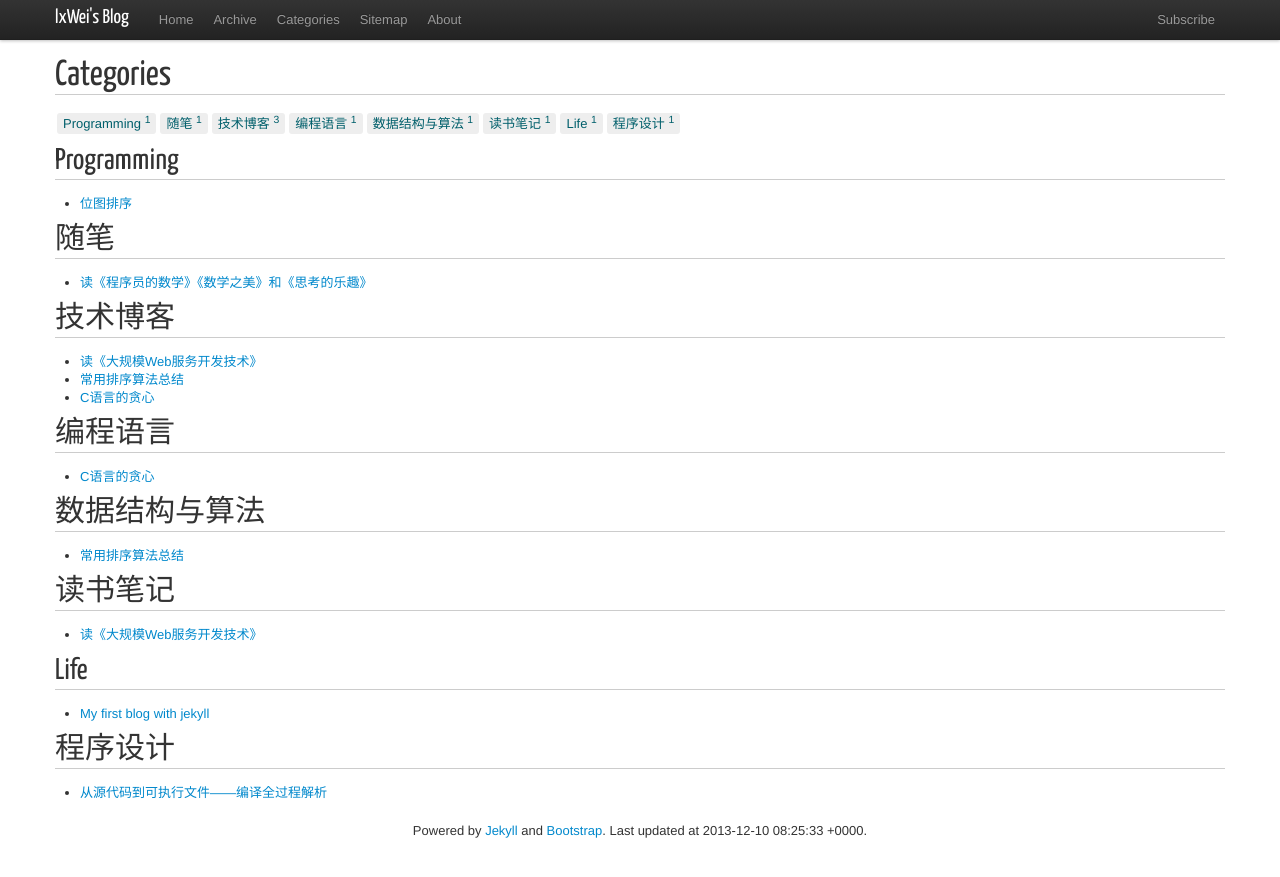
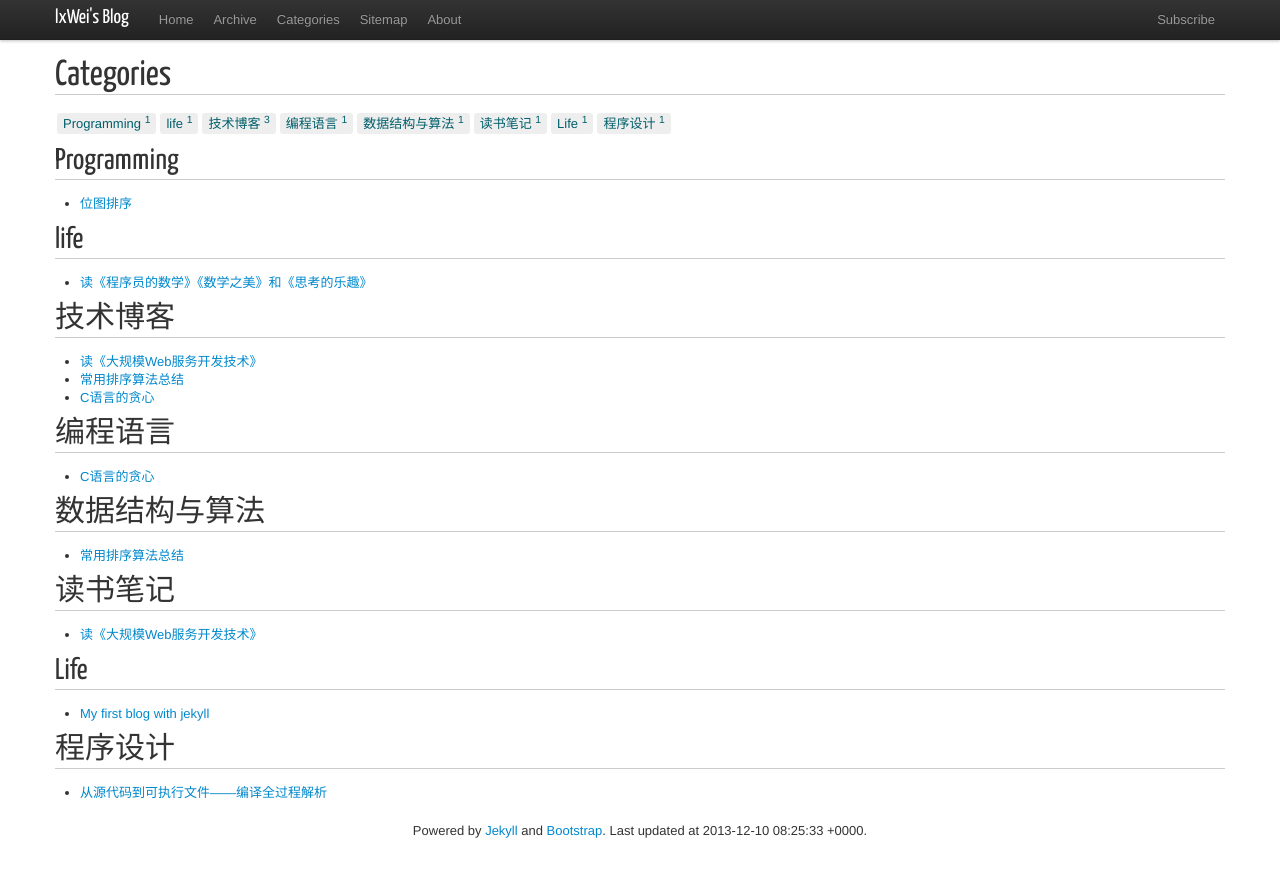
Before and after one commit to lxWei/lxwei.github.com, a Jekyll site: the page built from categories.html, in a window 1280 px wide. Shown: the top 877 px of the page. Built offline with Jekyll 4.4.1, drawn with Linux system fonts in a browser that asks for light colours; nearby versions of some CDN libraries; Markdown is read by kramdown in place of the engine named in the settings.

Commit message:
category changed

```diff
--- a/_posts/2013/2013-07-11-e8afbbe3808ae7a88be5ba8fe59198e79a84e695b0e5ada6e3808b.markdown
+++ b/_posts/2013/2013-07-11-e8afbbe3808ae7a88be5ba8fe59198e79a84e695b0e5ada6e3808b.markdown
@@ -7,7 +7,7 @@ slug: '%e8%af%bb%e3%80%8a%e7%a8%8b%e5%ba%8f%e5%91%98%e7%9a%84%e6%95%b0%e5%ad%a6%
 title: 读《程序员的数学》《数学之美》和《思考的乐趣》
 wordpress_id: 172
 categories:
-- 随笔
+- life
 ---
 
 花了一个下午，一边骂一边读完了《程序员的数学》，不值一读。
@@ -21,7 +21,7 @@ categories:
 
 
 
-  1. 内容浅显。这本书的大部分内容只要高中数学不是太烂，都能搞定，涉及到的高中知识，最难的不过排列组合，而且很简单。涉及到的大学的内容只有一点点离散数学的知识，而且是最简单的布尔运算。
+  1.内容浅显。这本书的大部分内容只要高中数学不是太烂，都能搞定，涉及到的高中知识，最难的不过排列组合，而且很简单。涉及到的大学的内容只有一点点离散数学的知识，而且是最简单的布尔运算。
 
 
   2. 对程序员的作用有待商榷。这本书提到了一些编程的知识，但是，最多也只能算入门提示。
```
